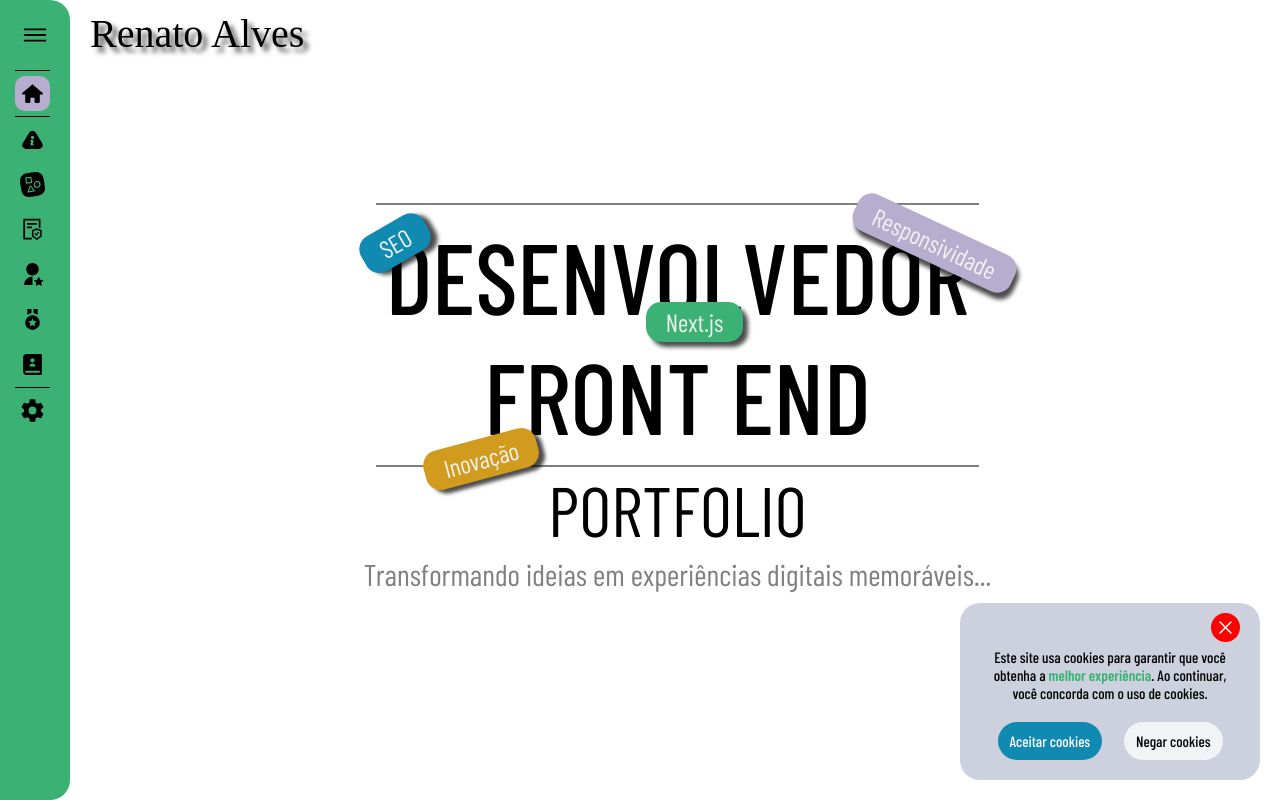
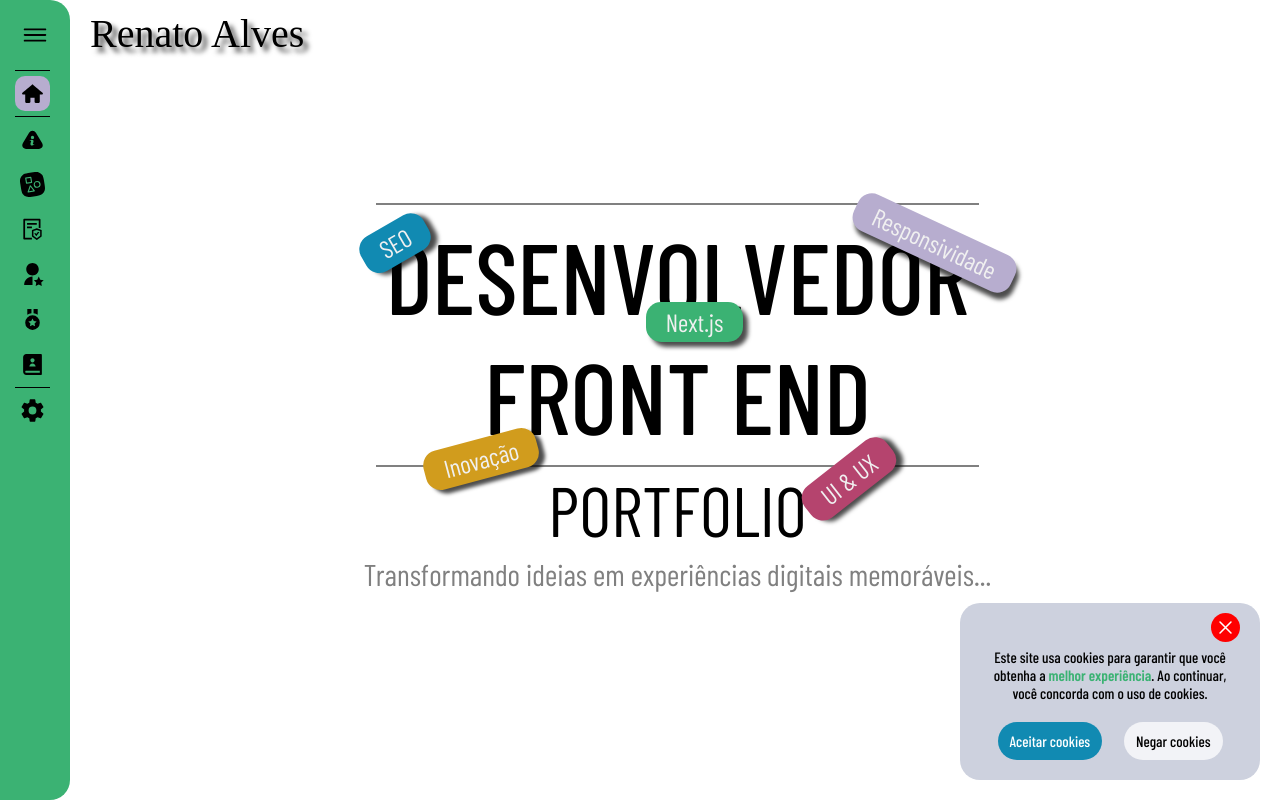
Before and after one commit to rena02to/portfolio, a Next.js app: page / in a window 1280 px wide. Built offline with nearby package versions, Linux system fonts and the light colour scheme; a web font is replaced by a local one.

Commit message:
adicionando mais uma informação na seção inicial

```diff
--- a/src/components/start.tsx
+++ b/src/components/start.tsx
@@ -8,6 +8,7 @@ export default function Start(){
         { key: 2, value: <p className={style.responsive}>{t('start.responsive')}</p> },
         { key: 3, value: <p className={style.innovation}>{t('start.innovation')}</p> },
         { key: 4, value: <p className={style.next}>Next.js</p> },
+        { key: 5, value: <p className={style.uix}>UI & UX</p> },
     ];
 
     return(
--- /dev/null
+++ b/src/components/summary.tsx
@@ -0,0 +1,9 @@
+import style from '@/styles/summary.module.scss';
+
+export default function Summary(){
+    return(
+        <section className={style.summary} id='summary'>
+
+        </section>
+    );
+}
--- a/src/pages/index.tsx
+++ b/src/pages/index.tsx
@@ -1,6 +1,7 @@
 import Navbar from "@/components/navbar";
 import Cookies from '@/components/cookies';
 import Start from "@/components/start";
+import Summary from "@/components/summary";
 
 export default function Home() {
   return (
@@ -9,6 +10,7 @@ export default function Home() {
       <Cookies/>
       <main>
         <Start/>
+        <Summary/>
       </main>
     </>
   );
--- a/src/styles/main.scss
+++ b/src/styles/main.scss
@@ -9,6 +9,7 @@ $navbar-button-hover: rgba(black, 0.2);
 $blue-color: rgb(7, 59, 76);
 $responsive-color: rgb(183, 173, 207);
 $innovation-color: rgb(209, 156, 29);
+$uix-color: rgb(181, 68, 110);
 
 @mixin align-flex($direction){
     display: flex;
--- a/src/styles/navbar.module.scss
+++ b/src/styles/navbar.module.scss
@@ -114,7 +114,7 @@
                 }
             }
             .linkactivated{
-                background-color: $innovation-color;
+                background-color: $responsive-color;
             }
         }
         .linkscontainer{
@@ -174,6 +174,7 @@
         padding: 5px;
         border-radius: 15px;
         background-color: $cookies-acept;
+        color: white;
         &:hover{
             background-color: $navbar-button-hover;
         }
--- a/src/styles/start.module.scss
+++ b/src/styles/start.module.scss
@@ -67,7 +67,7 @@
                 font-size: 20px;
             }
         }
-        .seo, .responsive, .innovation, .next{
+        .seo, .responsive, .innovation, .next, .uix{
             width: max-content;
             padding: 5px 20px;
             font-size: 25px;
@@ -110,6 +110,17 @@
             left: 45%;
             background-color: $navbar-color;
         }
+        .next{
+            top: 25%;
+            left: 45%;
+            background-color: $navbar-color;
+        }
+        .uix{
+            background-color: $uix-color;
+            right: 15%;
+            bottom: 25%;
+            transform: rotateZ(-38deg);
+        }
         .phrase{
             font-size: 30px;
             margin: 0;
--- /dev/null
+++ b/src/styles/summary.module.scss
@@ -0,0 +1,5 @@
+@import './main.scss';
+
+.summary{
+
+}
```
Also changed, not shown: public/images/dev.jpg (deleted).
